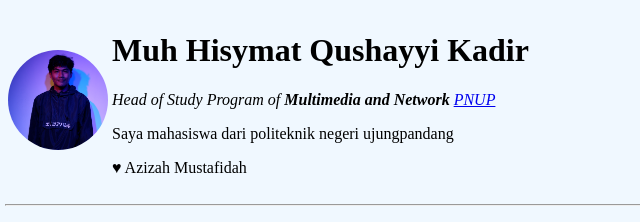
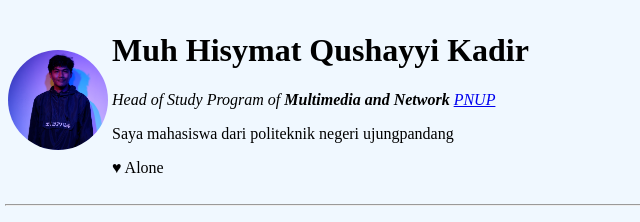
Before and after one commit to MuhHisymat/Muhhisymat.github.io, a plain HTML site: page index.html in a window 1280 px wide. Shown: the top 222 px of the page, 3-643 px from the left. Drawn offline with Linux system fonts and the light colour scheme.

Commit message:
Update index.html

```diff
--- a/index.html
+++ b/index.html
@@ -28,7 +28,7 @@
                     <p><em>Head of Study Program of <strong>Multimedia and Network</strong> <a href="http://poliupg.ac.id/">PNUP</a></em></p>
                     <p>Saya mahasiswa dari politeknik negeri ujungpandang </p>
                     <p>
-                        &#9829; Azizah Mustafidah</p>
+                        &#9829; Alone</p>
                 </td>
             </tr>
         </table>
```
